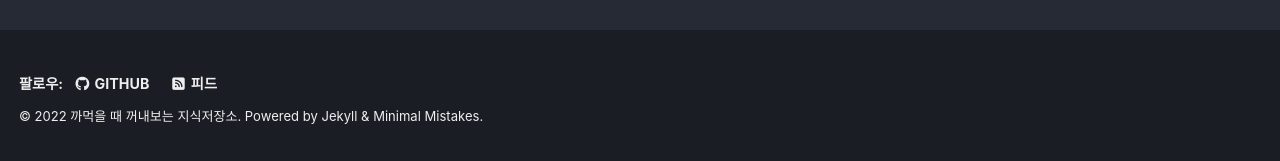
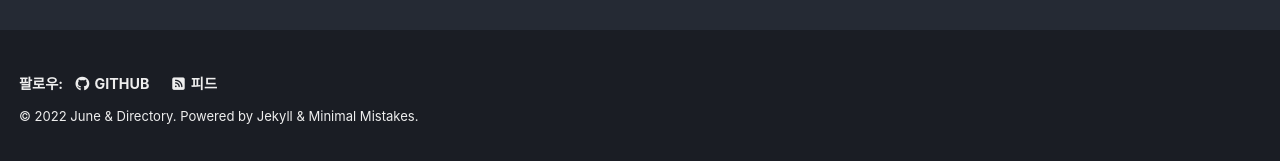
Before and after one commit to hi-june/hi-june.github.io, a Jekyll site: the page built from index.html, in a window 1280 px wide and 900 px high, scrolled down 192 px. Shown: the part 736-897 px from the top of the window. Built offline with Jekyll 4.4.1, drawn with Linux system fonts in a browser that asks for light colours; cached includes are drawn as plain includes; nearby versions of some CDN libraries; some web fonts are replaced; the list of posts is cut into pages by our own code.

Commit message:
블로그 하단 제목 수정

```diff
--- a/_config.yml
+++ b/_config.yml
@@ -19,7 +19,7 @@ locale                   : "ko-KR"
 title                    : " June & Directory "
 title_separator          : "-"
 subtitle                 : # site tagline that appears below site title in masthead
-name                     : "까먹을 때 꺼내보는 지식저장소"
+name                     : "June & Directory"
 description              : "공부 & 취미 블로그"
 url                      : # the base hostname & protocol for your site e.g. "https://mmistakes.github.io"
 baseurl                  : # the subpath of your site, e.g. "/blog"
```
